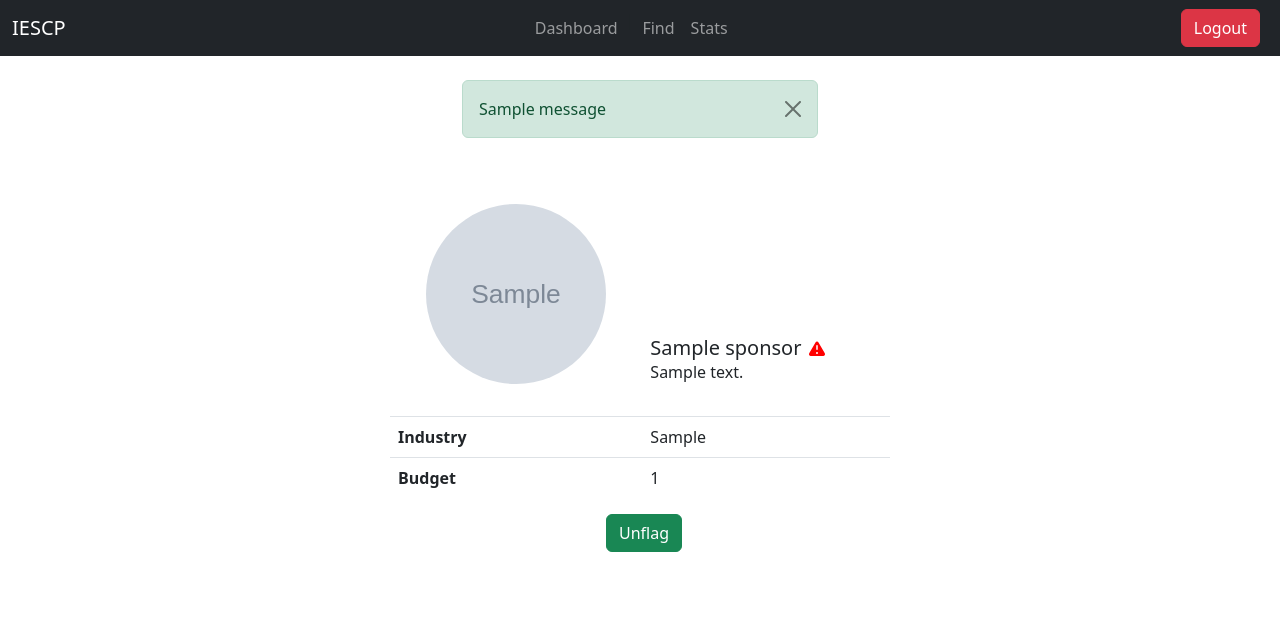
After one commit to 21f1001662/IESCP-MAD-I, a Flask app: page /admin/sponsor/1 in a window 1280 px wide. The commit adds this page. Shown: the top 635 px of the page. Run offline with Flask 3, Linux system fonts and the light colour scheme; a user stored in the database is signed in; tables that the repository leaves empty hold one stand-in row (values such as "Sample post"); grey boxes marked "Sample" are stand-in pictures; one stand-in notice (Sample message) is shown; parts of the project's set-up code (start-up, migrations or seed data) failed here and were passed over.

Commit message:
ability to view and flag a sponsor from admin panel

```diff
--- a/src/admin/views.py
+++ b/src/admin/views.py
@@ -106,6 +106,16 @@ def unflag_ad_request(ad_request_id):
     else:
         return redirect(url_for("admin.login"))
 
+@admin_bp.route("/sponsor/<int:sponsor_id>", methods=["GET"])
+def sponsor_details(sponsor_id):
+    if current_user.is_authenticated and session.get("role") == "admin":
+        sponsor_id = request.view_args["sponsor_id"]
+        sponsor = Sponsor.query.filter_by(id=sponsor_id).first()
+
+        return render_template("admin/sponsor_profile.html", sponsor=sponsor)
+    else:
+        return redirect(url_for("admin.login"))
+
 @admin_bp.route("/flag/sponsor/<int:sponsor_id>", methods=["GET"])
 def flag_sponsor(sponsor_id):
     if current_user.is_authenticated and session.get("role") == "admin":
@@ -114,7 +124,7 @@ def flag_sponsor(sponsor_id):
         sponsor.flagged = True
         db.session.commit()
         flash("Sponsor flagged.", "info")
-        return redirect(url_for("admin.find"))
+        return redirect(url_for("admin.sponsor_details", sponsor_id=sponsor_id))
     else:
         return redirect(url_for("admin.login"))
 
@@ -126,7 +136,7 @@ def unflag_sponsor(sponsor_id):
         sponsor.flagged = False
         db.session.commit()
         flash("Sponsor unflagged.", "info")
-        return redirect(url_for("admin.find"))
+        return redirect(url_for("admin.sponsor_details", sponsor_id=sponsor_id))
     else:
         return redirect(url_for("admin.login"))
 
--- /dev/null
+++ b/src/templates/admin/sponsor_profile.html
@@ -0,0 +1,141 @@
+<!DOCTYPE html>
+<html lang="en">
+
+<head>
+    <meta charset="utf-8">
+    <title>Admin Dashboard</title>
+    <!-- meta -->
+    <meta name="description" content="">
+    <meta name="author" content="">
+    <meta name="viewport" content="width=device-width,initial-scale=1">
+    <!-- styles -->
+    <!-- CSS only -->
+    <link href="https://cdn.jsdelivr.net/npm/bootstrap@5.2.0/dist/css/bootstrap.min.css" rel="stylesheet"
+        integrity="sha384-gH2yIJqKdNHPEq0n4Mqa/HGKIhSkIHeL5AyhkYV8i59U5AR6csBvApHHNl/vI1Bx" crossorigin="anonymous">
+    <link rel="stylesheet" href="{{url_for('static', filename='styles.css')}}">
+    {% block css %}{% endblock %}
+</head>
+
+<body>
+    {% include "admin/navbar.html" %}
+    <div class="container">
+        <!-- messages -->
+        {% with messages = get_flashed_messages(with_categories=true) %}
+        {% if messages %}
+        <br>
+        <div class="row">
+            <div class="col-md-4"></div>
+            <div class="col-md-4">
+                {% for category, message in messages %}
+                <div class="alert alert-{{ category }} alert-dismissible fade show" role="alert">
+                    {{message}}
+                    <button type="button" class="btn-close" data-bs-dismiss="alert" aria-label="Close"></button>
+                </div>
+                {% endfor %}
+            </div>
+            <div class="col-md-4"></div>
+        </div>
+        <br>
+        {% endif %}
+        {% endwith %}
+        <br>
+        <div class="table-container-full" style="max-width: 500px; margin: 0 auto; ">
+            <!-- left aligned descriptions.  -->
+            <div class="d-flex justify-content-between">
+                <table class="table">
+                    <tbody>
+                        <tr>
+                            <th scope="row" style="min-width: 100px;">
+                                <div class="text-center mb-4">
+                                    {% if sponsor.image %}
+                                    <img src="{{ url_for('static', filename='uploads/' + sponsor.image) }}"
+                                        alt="Campaign Image" class="profile-img" onclick="openFullscreen(this)">
+                                    {% else %}
+                                    <img src="{{url_for('static', filename='images/girl_sponsor.jpeg')}}"
+                                        style="width: 180px" alt="Campaign Image" class="rounded-circle">
+                                    {% endif %}
+                                </div>
+                            </th>
+                            <td style="vertical-align: bottom;">
+                                <h5 class="mb-0">{{sponsor.name}}
+                                    {% if sponsor.flagged %}
+                                    <svg xmlns="http://www.w3.org/2000/svg" viewBox="0 0 20 20" fill="red"
+                                        style="width: 1em; height: 1em; position: relative;">
+                                        <title>Be Aware! This sponsor doesn't follow IESCP guidelines.</title>
+                                        <path fill-rule="evenodd"
+                                            d="M8.485 2.495c.673-1.167 2.357-1.167 3.03 0l6.28 10.875c.673 1.167-.17 2.625-1.516 2.625H3.72c-1.347 0-2.189-1.458-1.515-2.625L8.485 2.495ZM10 5a.75.75 0 0 1 .75.75v3.5a.75.75 0 0 1-1.5 0v-3.5A.75.75 0 0 1 10 5Zm0 9a1 1 0 1 0 0-2 1 1 0 0 0 0 2Z"
+                                            clip-rule="evenodd" />
+                                        <text x="50%" y="50%" text-anchor="middle" dominant-baseline="middle"
+                                            style="display:none;" class="tooltip">Be Aware! This Sponsor doesn't follow
+                                            IESCP
+                                            guidelines.</text>
+                                    </svg>
+                                    {% endif %}
+
+                                </h5>
+                                <p class="mb-4">
+                                    {{sponsor.about}}
+                                </p>
+                            </td>
+                        </tr>
+                        <tr>
+                            <th scope="row" style="min-width: 100px;">Industry</th>
+                            <td>{{sponsor.industry}}</td>
+                        </tr>
+                        <tr>
+                            <th scope="row" style="min-width: 100px;">Budget</th>
+                            <td>{{sponsor.budget}}</td>
+                        </tr>
+                    </tbody>
+                </table>
+            </div>
+            <div class="hz-btn-container">
+                {% if sponsor.flagged %}
+                <a href="/admin/unflag/sponsor/{{sponsor.id}}">
+                    <button class="btn btn-success ms-2">Unflag</button>
+                </a>
+                {% else %}
+                <a href="/admin/flag/sponsor/{{sponsor.id}}">
+                    <button class="btn btn-danger ms-2">Flag</button>
+                </a>
+                {% endif %}
+            </div>
+        </div>
+    </div>
+    </div>
+
+    <!-- scripts -->
+    <script src="https://code.jquery.com/jquery-3.6.1.min.js" type="text/javascript"></script>
+    <!-- JavaScript Bundle with Popper -->
+    <script src="https://cdn.jsdelivr.net/npm/bootstrap@5.2.0/dist/js/bootstrap.bundle.min.js"
+        integrity="sha384-A3rJD856KowSb7dwlZdYEkO39Gagi7vIsF0jrRAoQmDKKtQBHUuLZ9AsSv4jD4Xa"
+        crossorigin="anonymous"></script>
+    <script>
+        function openFullscreen(img) {
+            const fullscreenDiv = document.createElement('div');
+            fullscreenDiv.style.position = 'fixed';
+            fullscreenDiv.style.top = '0';
+            fullscreenDiv.style.left = '0';
+            fullscreenDiv.style.width = '100%';
+            fullscreenDiv.style.height = '100%';
+            fullscreenDiv.style.backgroundColor = 'rgba(0, 0, 0, 0.9)';
+            fullscreenDiv.style.display = 'flex';
+            fullscreenDiv.style.alignItems = 'center';
+            fullscreenDiv.style.justifyContent = 'center';
+            fullscreenDiv.style.zIndex = '1000';
+            fullscreenDiv.onclick = () => document.body.removeChild(fullscreenDiv);
+
+            const fullImg = document.createElement('img');
+            fullImg.src = img.src;
+            fullImg.style.maxWidth = '100%';
+            fullImg.style.maxHeight = '100%';
+
+            fullscreenDiv.appendChild(fullImg);
+            document.body.appendChild(fullscreenDiv);
+        }
+    </script>
+    {% block js %}{% endblock %}
+
+</body>
+
+</html>
```
Also changed, not shown: src/templates/admin/influencer_profile.html (+16 -1 lines).
